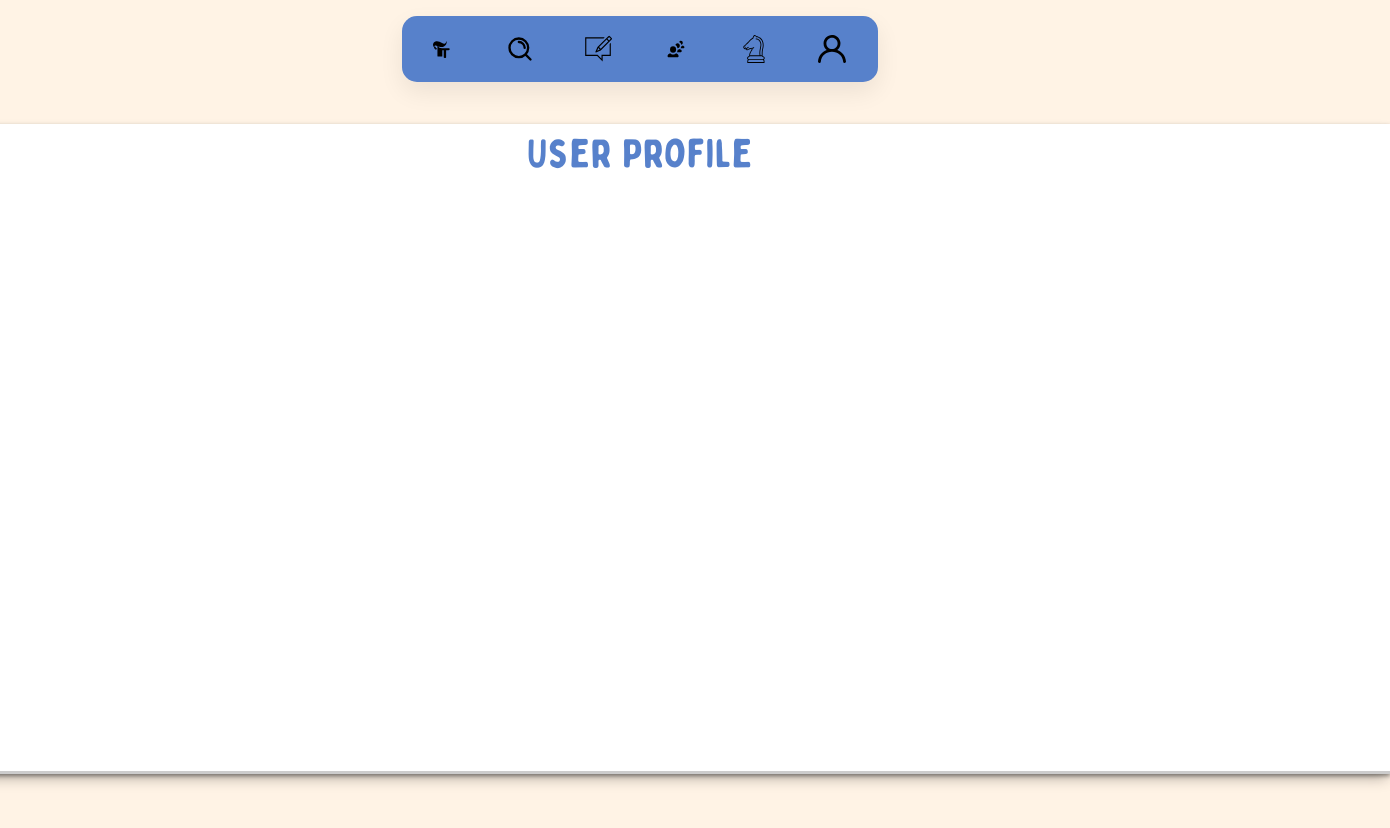
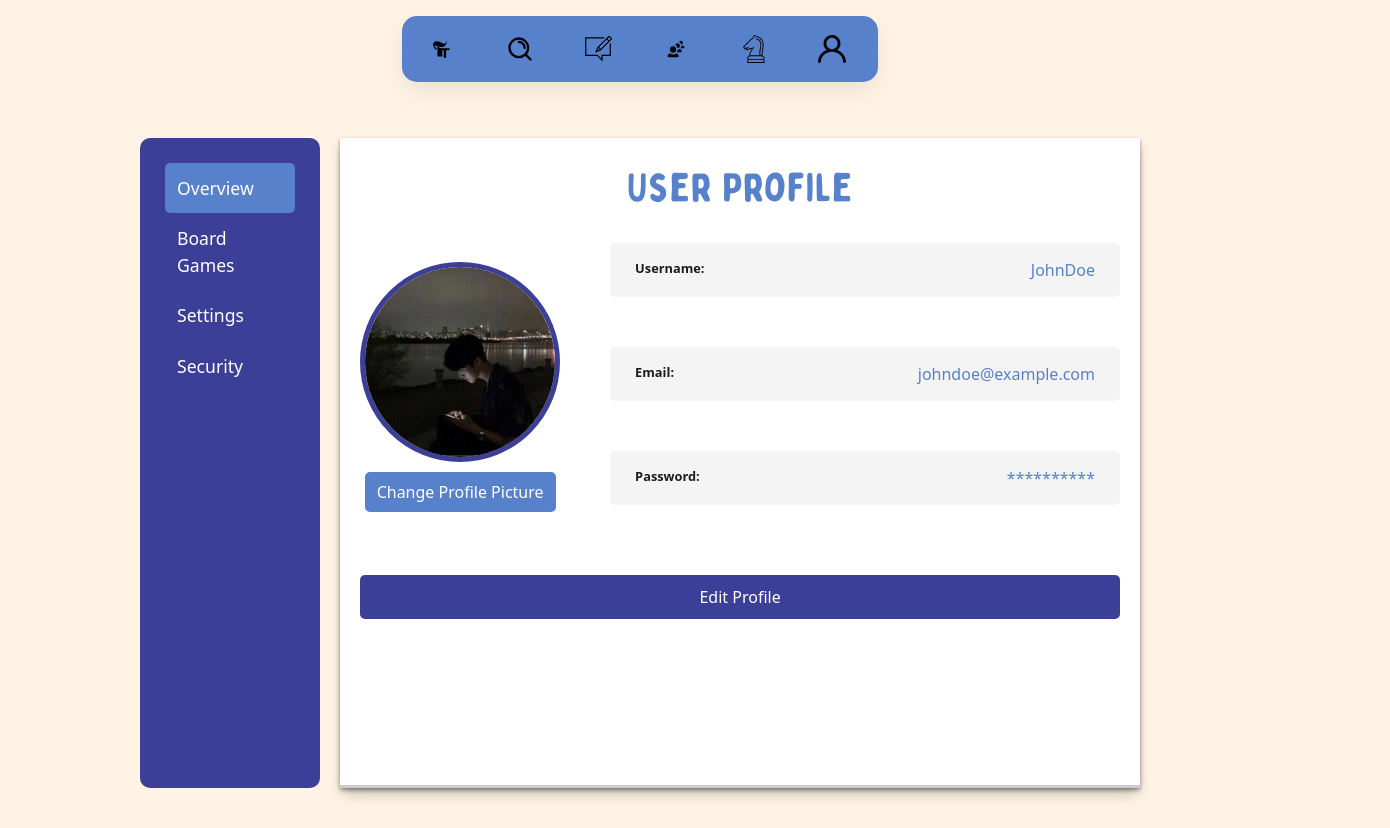
Before and after one commit to aeMyst/TableTalk, a React (Vite) app in the folder TableTalk/: page /Profile in a window 1280 px wide. Shown: the whole page, 1390 px wide, since content can reach past the window. Before the commit the page ends 800 px from the top, so only its background shows below. Built offline with nearby package versions, Linux system fonts and the light colour scheme.

Commit message:
profile page iteration 1 done

```diff
--- /dev/null
+++ b/TableTalk/src/pages/Profile.css
@@ -0,0 +1,140 @@
+.profile-container {
+    display: flex;
+    max-width: 1000px;
+    margin: 40px auto;
+    gap: 20px;
+  }
+
+  .profile-sidebar {
+    display: flex;
+    flex-direction: column;
+    width: 300px;
+    background: #3B3F97;
+    padding: 25px;
+    border-radius: 10px;
+    font-size: 1.1rem;
+  }
+
+  .tab-button {
+    background: none;
+    border: none;
+    color: white;
+    padding: 12px;
+    text-align: left;
+    cursor: pointer;
+    transition: 0.3s;
+  }
+
+  .tab-button:hover, .tab-button.active {
+    background: #5781CB;
+    border-radius: 5px;
+  }
+
+  .profile-content {
+    flex-grow: 1;
+    padding: 20px;
+    display: flex;
+    flex-direction: column;
+    justify-content: space-between;
+    flex-grow: 1;
+  }
+
+  .profile-info {
+    display: flex;
+    align-items: center;
+    justify-content: space-between;
+    gap: 50px;
+  }
+
+  .profile-pic-section {
+    display: flex;
+    flex-direction: column;
+    align-items: center;
+  }
+
+  .profile-pic {
+    width: 200px;
+    height: 200px;
+    border-radius: 100%;
+    border: 5px solid #3B3F97;
+  }
+
+  .change-pic-btn {
+    margin-top: 10px;
+    background: #5781CB;
+    color: white;
+    border: none;
+    padding: 8px 12px;
+    border-radius: 5px;
+    cursor: pointer;
+    transition: 0.3s;
+  }
+
+  .change-pic-btn:hover {
+    background: #3B3F97;
+  }
+
+  .details {
+    flex: 1;
+  }
+
+  .info-row {
+    display: flex;
+    justify-content: space-between;
+    align-items: center;
+    margin-bottom: 50px;
+    margin-top: 25px;
+    padding: 15px 25px;
+    background: #f4f4f4;
+    border-radius: 5px;
+  }
+
+  .info-row label {
+    font-weight: bold;
+  }
+
+  .edit-profile-btn {
+    display: block;
+    width: 100%;
+    margin-top: 20px;
+    padding: 10px;
+    background: #3B3F97;
+    color: white;
+    border: none;
+    border-radius: 5px;
+    cursor: pointer;
+    text-align: center;
+    transition: 0.3s;
+  }
+
+  .edit-profile-btn:hover {
+    background: #5781CB;
+  }
+
+  /* Responsive Design */
+  @media (max-width: 768px) {
+    .profile-container {
+      flex-direction: column;
+      align-items: center;
+    }
+
+    .profile-sidebar {
+      width: 100%;
+      display: flex;
+      justify-content: space-around;
+    }
+
+    .tab-button {
+      text-align: center;
+      flex: 1;
+    }
+
+    .profile-info {
+      flex-direction: column;
+      align-items: center;
+    }
+
+    .details {
+      width: 100%;
+    }
+  }
--- a/TableTalk/src/pages/Profile.jsx
+++ b/TableTalk/src/pages/Profile.jsx
@@ -1,11 +1,96 @@
-import React from 'react';
-import "../elements/card.css"
+import React, { useState } from "react";
+import "../elements/card.css";
+import "./Profile.css";
+import picture from "../assets/images/unnamed.jpg";
 
 export default function Profile() {
+  const [activeTab, setActiveTab] = useState("overview");
+
   return (
     <div className="profile-container">
-      <div className="card">
-        <h1>User Profile</h1>
+      {/* Sidebar for Tabs */}
+      <div className="profile-sidebar">
+        <button
+          className={`tab-button ${activeTab === "overview" ? "active" : ""}`}
+          onClick={() => setActiveTab("overview")}
+        >
+          Overview
+        </button>
+
+        <button
+          className={`tab-button ${activeTab === "boardgames" ? "active" : ""}`}
+          onClick={() => setActiveTab("boardgames")}
+        >
+          Board Games
+        </button>
+
+        <button
+          className={`tab-button ${activeTab === "settings" ? "active" : ""}`}
+          onClick={() => setActiveTab("settings")}
+        >
+          Settings
+        </button>
+
+        <button
+          className={`tab-button ${activeTab === "security" ? "active" : ""}`}
+          onClick={() => setActiveTab("security")}
+        >
+          Security
+        </button>
+
+      </div>
+
+      {/* Profile Content */}
+      <div className="profile-content card">
+        {activeTab === "overview" && (
+          <div className="tab-content">
+            <h1>User Profile</h1>
+            <div className="profile-info">
+              <div className="profile-pic-section">
+                <img src={picture} alt="Profile" className="profile-pic" />
+                <button className="change-pic-btn">Change Profile Picture</button>
+              </div>
+              <div className="details">
+                <div className="info-row">
+                  <label>Username:</label>
+                  <p>JohnDoe</p>
+                </div>
+                <div className="info-row">
+                  <label>Email:</label>
+                  <p>johndoe@example.com</p>
+                </div>
+                <div className="info-row">
+                  <label>Password:</label>
+                  <p>**********</p>
+                </div>
+              </div>
+            </div>
+            <button className="edit-profile-btn">Edit Profile</button>
+          </div>
+        )}
+
+        {activeTab === "boardgames" && (
+          <div className="tab-content">
+            <h1>test</h1>
+            <p>test</p>
+          </div>
+        )}
+
+
+
+        {activeTab === "settings" && (
+          <div className="tab-content">
+            <h1>Settings</h1>
+            <p>Customize your profile settings here.</p>
+          </div>
+        )}
+
+        {activeTab === "security" && (
+          <div className="tab-content">
+            <h1>Security</h1>
+            <p>Update your password and security settings here.</p>
+          </div>
+        )}
       </div>
     </div>
   );
```
Also changed, not shown: TableTalk/src/assets/images/unnamed.jpg (added).
